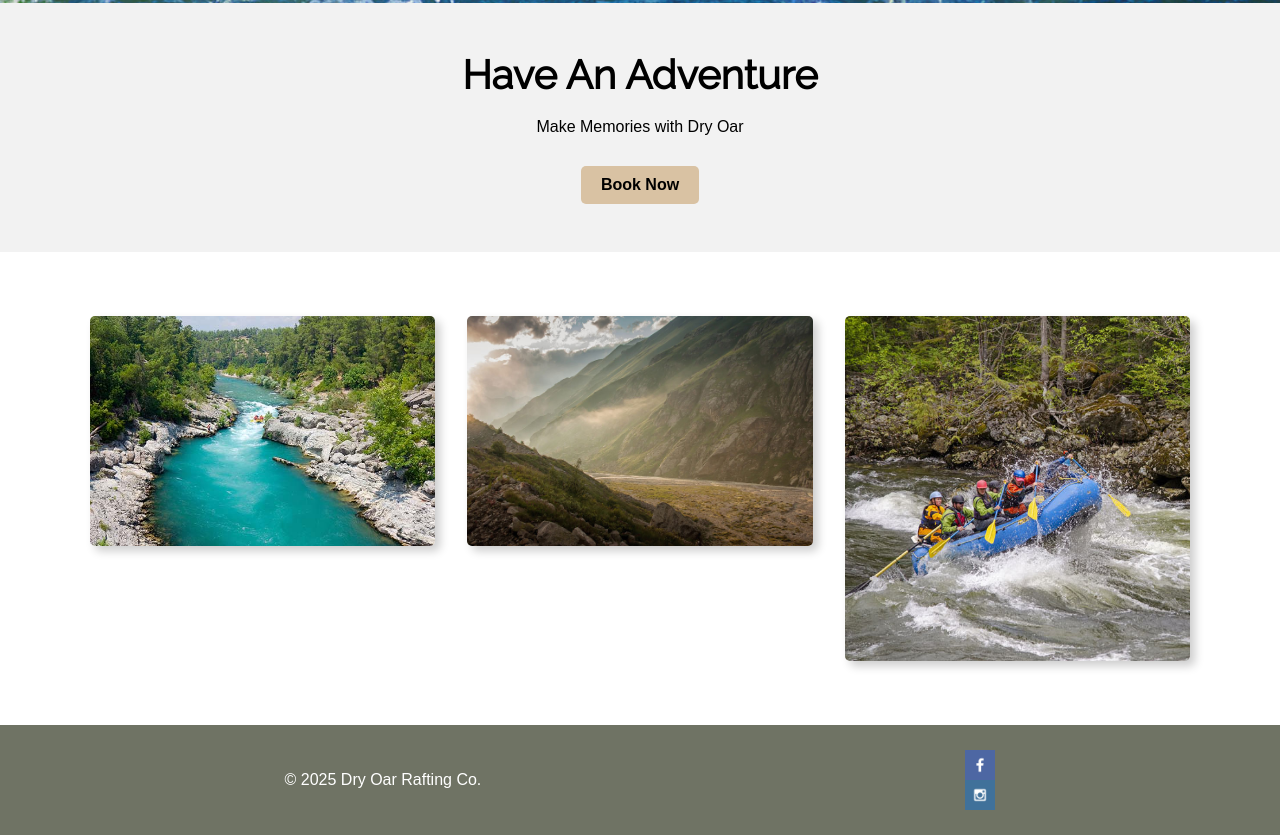
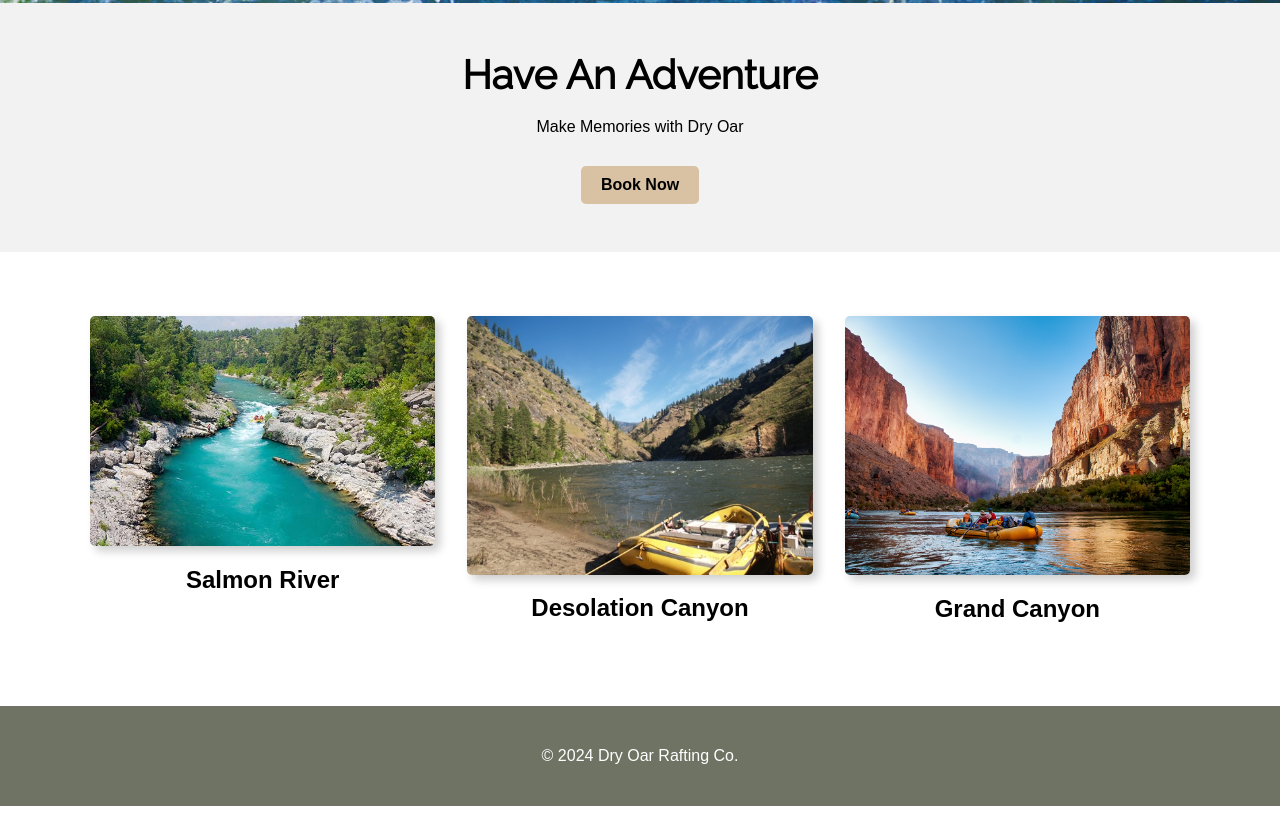
Before and after one commit to alvincharles45/WDD-130, a plain HTML site: page wwr/index.html in a window 1280 px wide. Shown: the part 737-1572 px from the top of the page. After the commit the page ends 1543 px from the top, so only its background shows below. Drawn offline with Linux system fonts and the light colour scheme; files that its build step writes are made by us from their sources.

Commit message:
againnnnn

```diff
--- a/wwr/index.html
+++ b/wwr/index.html
@@ -8,50 +8,49 @@
 </head>
 
 <body>
+  <!-- ✅ Header with logo + nav -->
   <header>
-    <div id="logo_link">
-      <img src="images/logo.png" alt="Dry Oar Logo" class="logo">
-    </div>
+    <a id="logo_link" href="#">
+      <img class="logo" src="images/logo.png" alt="Dry Oar Logo" />
+    </a>
     <nav>
       <a href="index.html">Home</a>
       <a href="rivers.html">Rivers</a>
-      <a href="site-plan-rafting.html">Site Plan</a>
+      <a href="#">Site Plan</a>
       <a href="#">Contact Us</a>
     </nav>
   </header>
 
-  <!-- HERO SECTION -->
+  <!-- ✅ Hero Banner -->
   <div class="hero-banner">
-    <img src="images/rafting_adventure_photo.jpg" alt="Rafting Adventure">
+    <img src="images/rafting_adventure_photo.jpg" alt="Rafting Adventure" />
   </div>
 
-  <!-- MAIN CONTENT -->
-  <main>
-    <section class="intro">
-      <h1>Have An Adventure</h1>
-      <p>Make Memories with Dry Oar</p>
-      <a class="book" href="#">Book Now</a>
-    </section>
+  <!-- ✅ Intro Section -->
+  <div class="intro">
+    <h1>Have An Adventure</h1>
+    <p>Make Memories with Dry Oar</p>
+    <a class="book" href="#">Book Now</a>
+  </div>
 
-    <section class="home-grid">
-      <div class="rivers-card">
-        <img src="images/rivers_salmon_idaho.jpg" alt="River">
-      </div>
-      <div class="camping-card">
-        <img src="images/mountains.jpg" alt="Mountains">
-      </div>
-      <div class="rapids-card">
-        <img src="images/rapids.jpg" alt="Rapids">
-      </div>
-    </section>
-  </main>
+  <!-- ✅ Example Grid Section -->
+  <section class="home-grid">
+    <div>
+      <img src="images/rivers_salmon_idaho.jpg" alt="Salmon River Idaho" />
+      <h2>Salmon River</h2>
+    </div>
+    <div>
+      <img src="images/desolation_graycanyon_utah.jpg" alt="Desolation Canyon Utah" />
+      <h2>Desolation Canyon</h2>
+    </div>
+    <div>
+      <img src="images/grandcanyon_arizona.jpg" alt="Grand Canyon Arizona" />
+      <h2>Grand Canyon</h2>
+    </div>
+  </section>
 
   <footer>
-    <p>&copy; 2025 Dry Oar Rafting Co.</p>
-    <div class="social">
-      <img src="images/facebook.png" alt="Facebook">
-      <img src="images/instagram.png" alt="Instagram">
-    </div>
+    <p>&copy; 2024 Dry Oar Rafting Co.</p>
   </footer>
 </body>
 </html>
```
